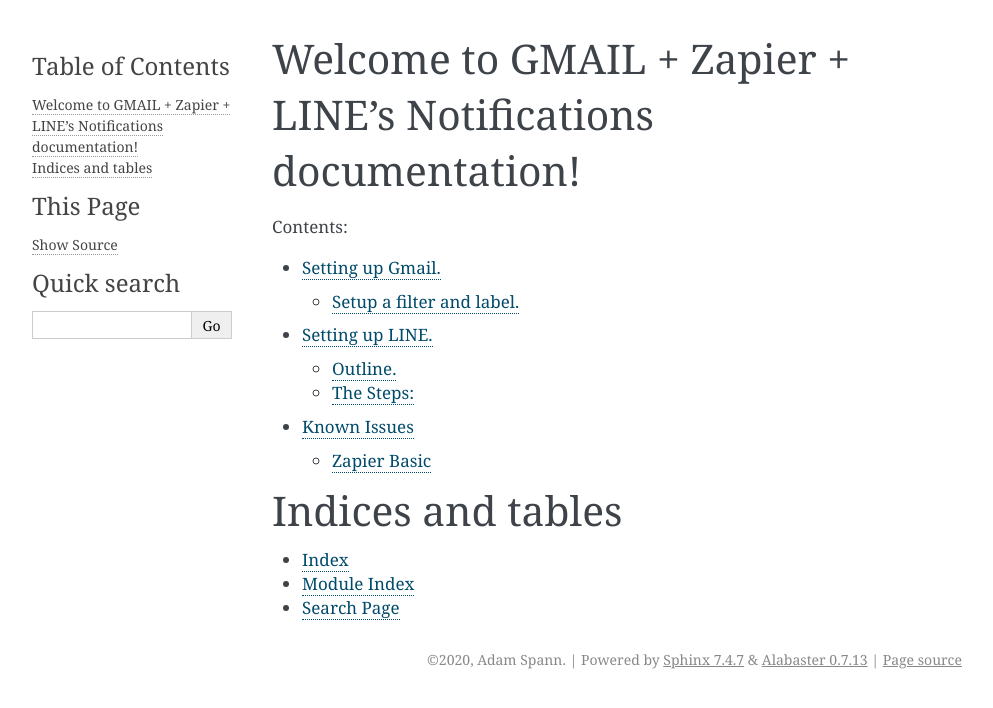
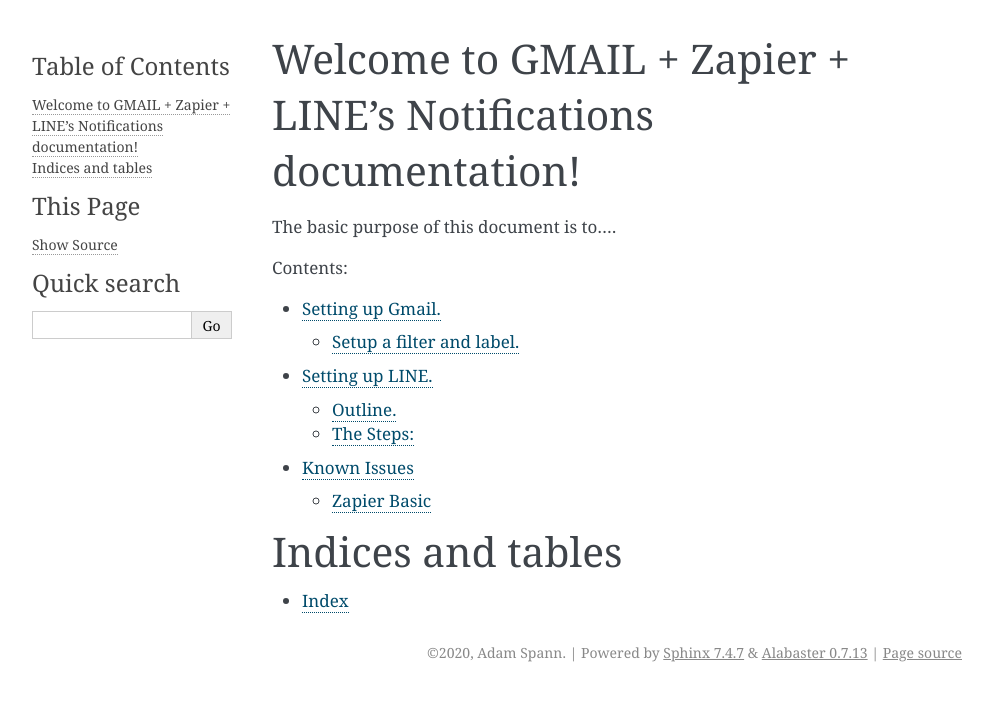
Before and after one commit to Bas-Man/GmailZapLineNotify, a Sphinx documentation site: the page built from source/index.rst, in a window 1280 px wide. Shown: the top 708 px of the page, without its empty margins (148-1141 px from the left). Built offline with Sphinx 7.4.7, drawn with Linux system fonts in a browser that asks for light colours; pages that are not in the unit, such as notebooks, are missing from menus.

Commit message:
removed module and search from index.rst file These references are not need as this is not code based.

```diff
--- a/source/index.rst
+++ b/source/index.rst
@@ -4,7 +4,9 @@
    contain the root `toctree` directive.
 
 Welcome to GMAIL + Zapier + LINE's Notifications documentation!
-==================================================
+===============================================================
+
+The basic purpose of this document is to....
 
 .. toctree::
    :maxdepth: 2
@@ -21,5 +23,3 @@
 ==================
 
 * :ref:`genindex`
-* :ref:`modindex`
-* :ref:`search`
```
